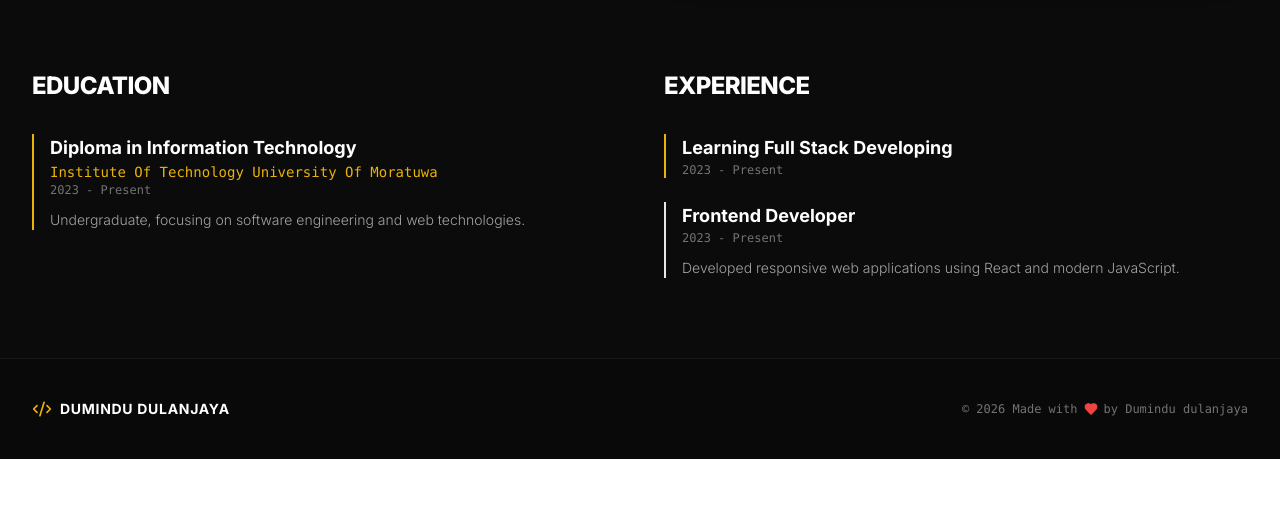
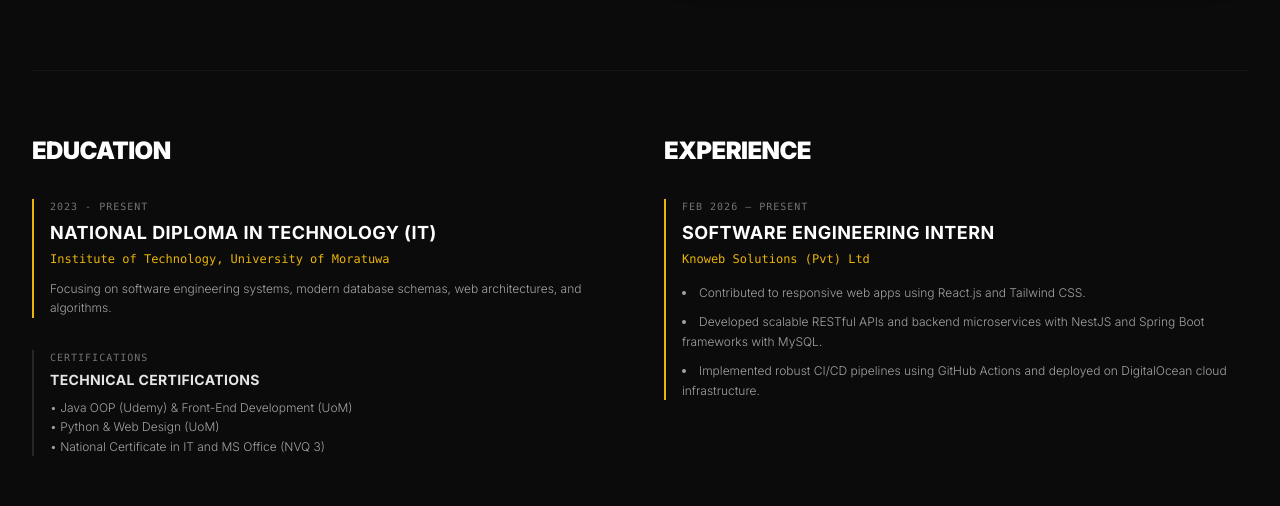
Before and after one commit to Dumindu-Dulanjaya/New-react-Portfolio, a React (Vite) app: page /about in a window 1280 px wide. Shown: the part 1952-2458 px from the top of the page. Before the commit the page ends 2411 px from the top, so only its background shows below. Built offline with nearby package versions, Linux system fonts and the light colour scheme.

Commit message:
Update Education and Experience lists with verified CV data in About.tsx

```diff
--- a/src/pages/About.tsx
+++ b/src/pages/About.tsx
@@ -306,45 +306,69 @@ const About = () => {
 
         {/* Education & Experience */}
         <motion.div
-          className="mt-32 grid md:grid-cols-2 gap-12"
+          className="mt-32 grid md:grid-cols-2 gap-12 border-t border-neutral-900 pt-16"
           initial={{ opacity: 0, y: 30 }}
           whileInView={{ opacity: 1, y: 0 }}
           transition={{ duration: 0.7 }}
           viewport={{ once: true }}
         >
+          {/* Education Column */}
           <div>
-            <h3 className="text-2xl font-extrabold text-white mb-8 tracking-tight uppercase">Education</h3>
-            <div className="space-y-4">
+            <h3 className="text-2xl font-black text-white mb-8 tracking-tight uppercase">Education</h3>
+            <div className="space-y-8">
               <div className="border-l-2 border-yellow-500 pl-4">
-                <h4 className="text-lg font-bold text-white">
-                  Diploma in Information Technology
+                <span className="text-[10px] font-mono tracking-widest text-neutral-500 uppercase block mb-1">
+                  2023 - Present
+                </span>
+                <h4 className="text-lg font-bold text-white uppercase tracking-wide">
+                  National Diploma in Technology (IT)
                 </h4>
-                <p className="text-yellow-500 font-mono text-sm">Institute Of Technology University Of Moratuwa</p>
-                <p className="text-neutral-500 text-xs font-mono">2023 - Present</p>
-                <p className="text-neutral-400 text-sm mt-3 font-light">
-                  Undergraduate, focusing on software engineering and web technologies.
+                <p className="text-yellow-500 font-mono text-xs mt-1">
+                  Institute of Technology, University of Moratuwa
+                </p>
+                <p className="text-neutral-400 text-xs mt-3 font-light leading-relaxed">
+                  Focusing on software engineering systems, modern database schemas, web architectures, and algorithms.
+                </p>
+              </div>
+
+              <div className="border-l-2 border-neutral-800 pl-4">
+                <span className="text-[10px] font-mono tracking-widest text-neutral-500 uppercase block mb-1">
+                  Certifications
+                </span>
+                <h4 className="text-sm font-bold text-neutral-200 uppercase tracking-wide">
+                  Technical Certifications
+                </h4>
+                <p className="text-neutral-400 text-xs mt-2 font-light leading-relaxed">
+                  • Java OOP (Udemy) & Front-End Development (UoM)
+                  <br />
+                  • Python & Web Design (UoM)
+                  <br />
+                  • National Certificate in IT and MS Office (NVQ 3)
                 </p>
               </div>
             </div>
           </div>
 
+          {/* Experience Column */}
           <div>
-            <h3 className="text-2xl font-extrabold text-white mb-8 tracking-tight uppercase">Experience</h3>
+            <h3 className="text-2xl font-black text-white mb-8 tracking-tight uppercase">Experience</h3>
             <div className="space-y-6">
               <div className="border-l-2 border-yellow-500 pl-4">
-                <h4 className="text-lg font-bold text-white">
-                  Learning Full Stack Developing
+                <span className="text-[10px] font-mono tracking-widest text-neutral-500 uppercase block mb-1">
+                  Feb 2026 — Present
+                </span>
+                <h4 className="text-lg font-bold text-white uppercase tracking-wide">
+                  Software Engineering Intern
                 </h4>
-                <p className="text-neutral-500 text-xs font-mono">2023 - Present</p>
-              </div>
-              <div className="border-l-2 border-neutral-850 pl-4">
-                <h4 className="text-lg font-bold text-white">
-                  Frontend Developer
-                </h4>
-                <p className="text-neutral-500 text-xs font-mono">2023 - Present</p>
-                <p className="text-neutral-400 text-sm mt-3 font-light">
-                  Developed responsive web applications using React and modern JavaScript.
+                <p className="text-yellow-500 font-mono text-xs mt-1">
+                  Knoweb Solutions (Pvt) Ltd
                 </p>
+
+                <ul className="text-neutral-400 text-xs mt-4 font-light space-y-2.5 leading-relaxed list-disc list-inside">
+                  <li>Contributed to responsive web apps using React.js and Tailwind CSS.</li>
+                  <li>Developed scalable RESTful APIs and backend microservices with NestJS and Spring Boot frameworks with MySQL.</li>
+                  <li>Implemented robust CI/CD pipelines using GitHub Actions and deployed on DigitalOcean cloud infrastructure.</li>
+                </ul>
               </div>
             </div>
           </div>
```
